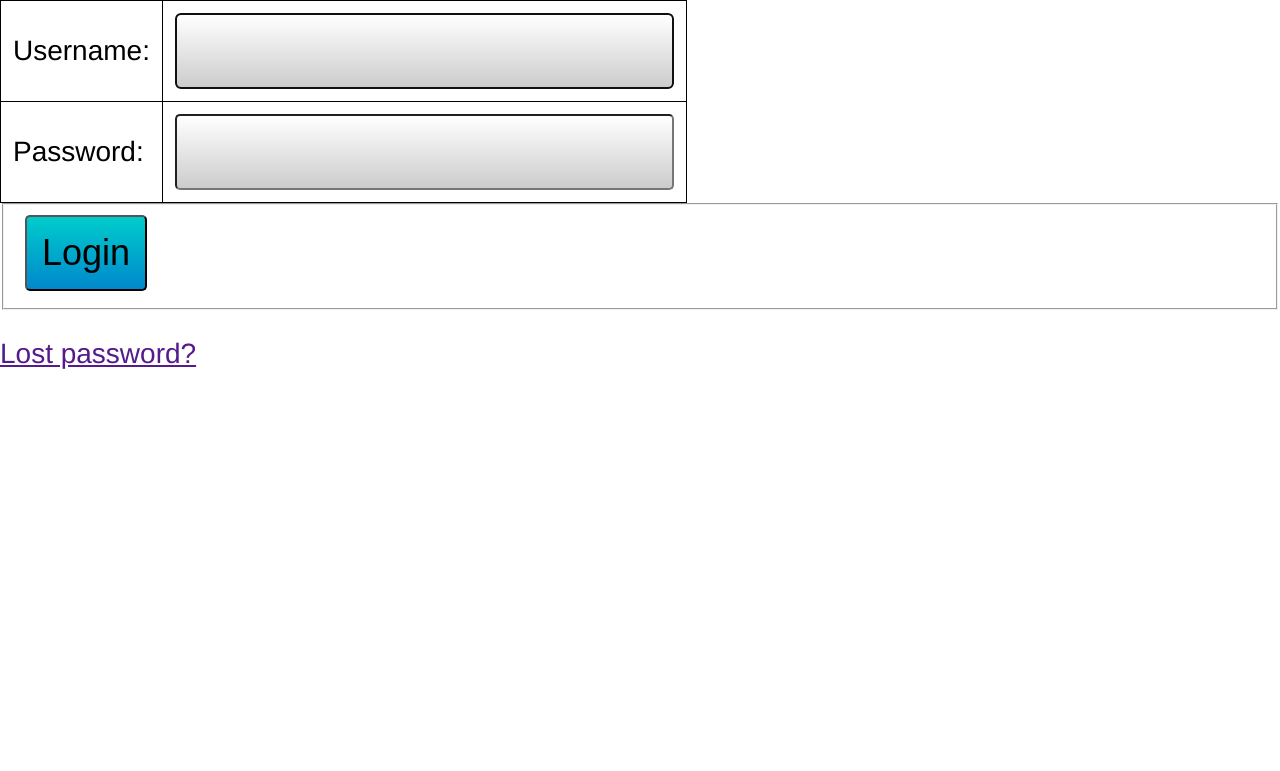
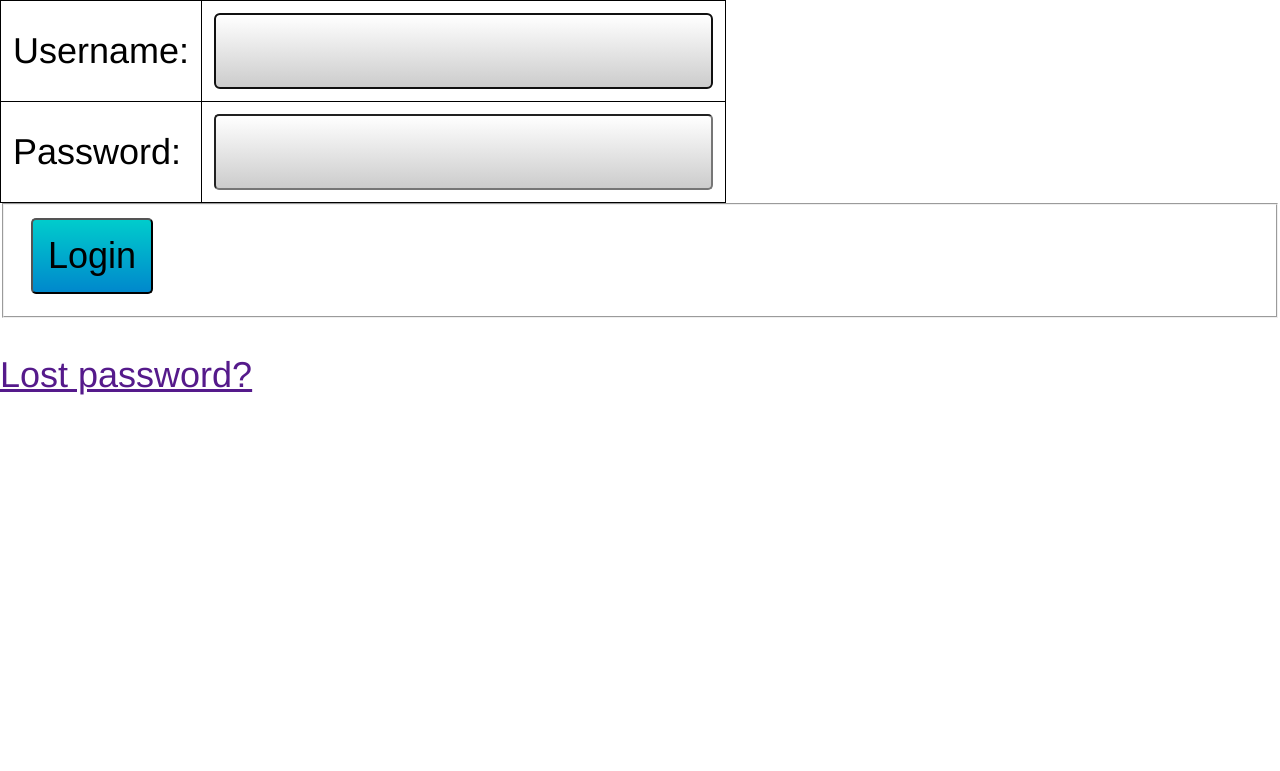
Before and after one commit to wolfmuel/hcpi, a Django app: page /accounts/login/ in a window 1280 px wide. Shown: the top 771 px of the page. Run offline with Django 3.2, Linux system fonts and the light colour scheme.

Commit message:
changed login page

```diff
--- a/hhs/templates/hhs/login.html
+++ b/hhs/templates/hhs/login.html
@@ -7,11 +7,11 @@
 		  border-collapse: collapse;
 		  padding: 12px;
 	          font-family: Helvetica;
-	          font-size: 28px;
+	          font-size: 36px;
 	  }
 	  body {
 	      font-family: Helvetica;
-	      font-size: 28px;
+	      font-size: 36px;
 	      margin: 0;
 	      padding: 0;
 	  }
```
